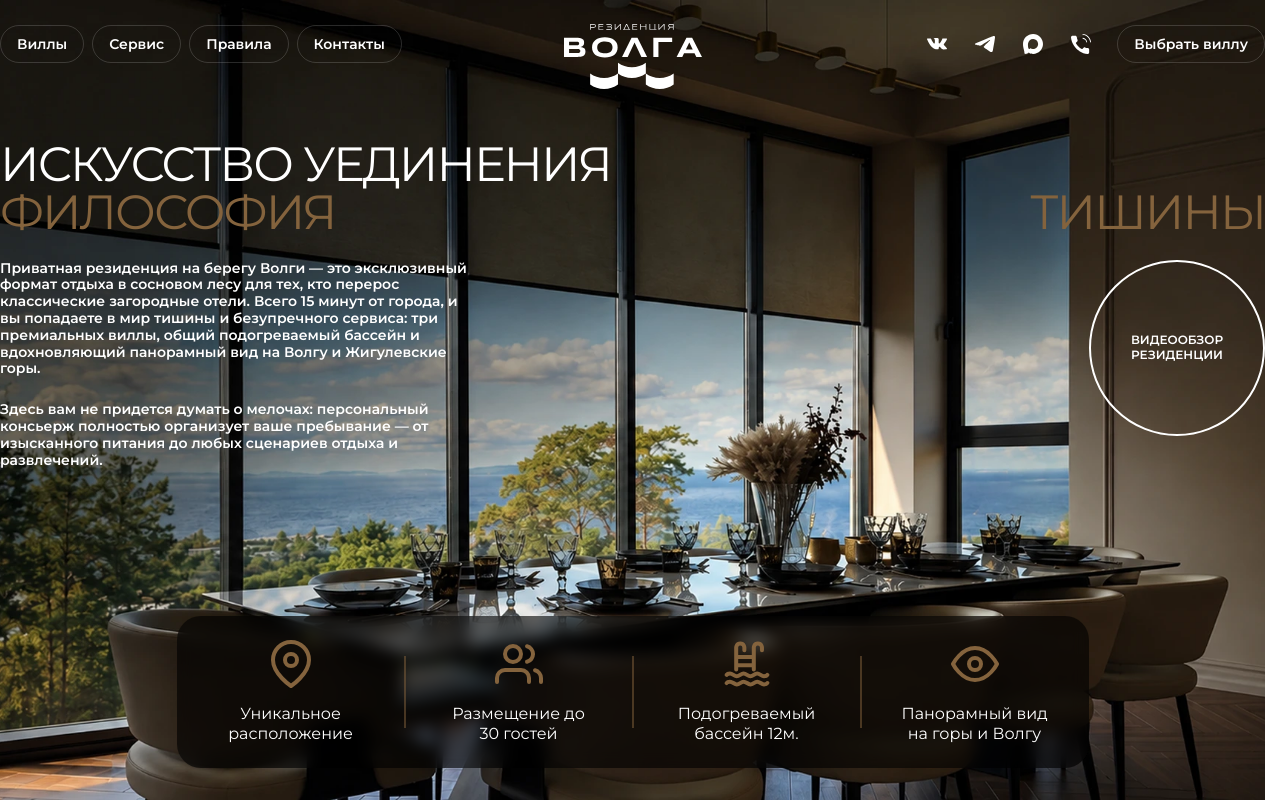
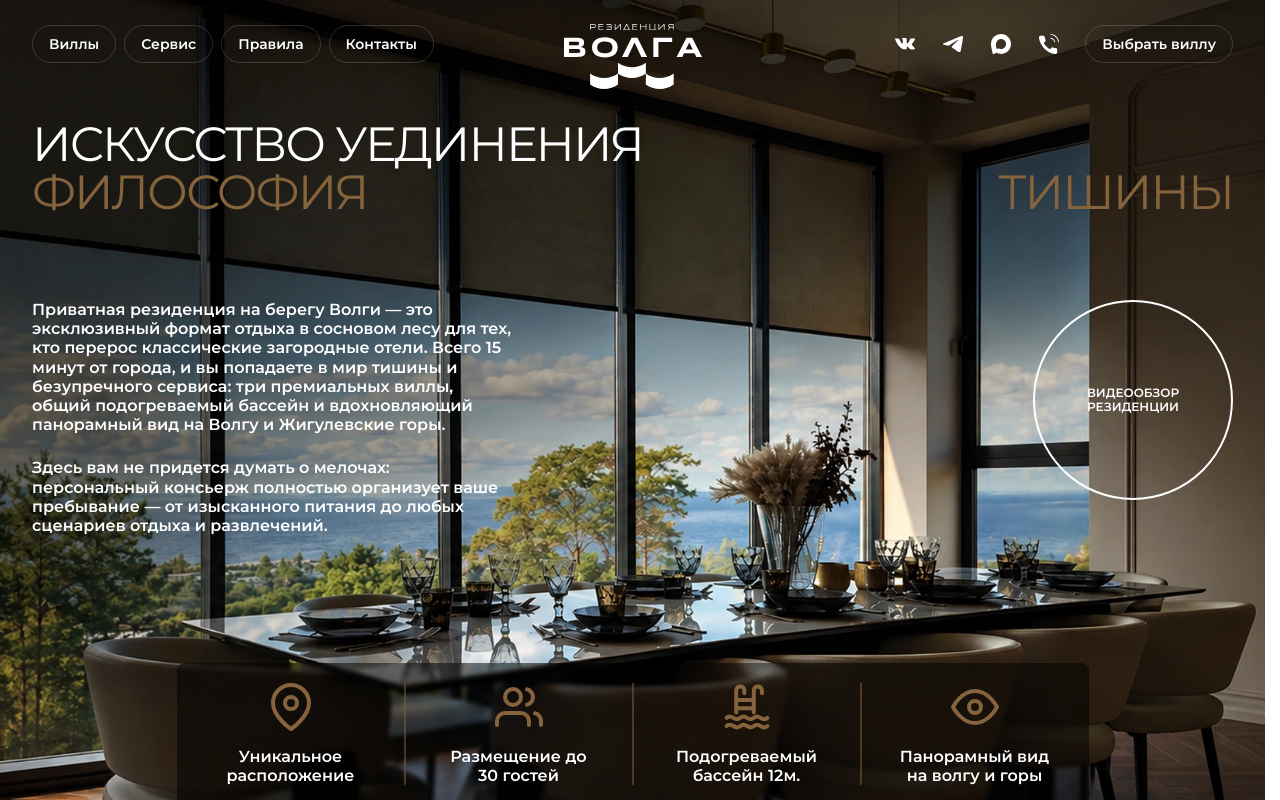
Before and after one commit to Alcon-dev/vlg, a Nuxt app: page / in a window 1280 px wide. Shown: the top 800 px of the page. Built offline with nearby package versions, Linux system fonts and the light colour scheme.

Commit message:
fixed main block

```diff
--- a/app/components/AppHeader.vue
+++ b/app/components/AppHeader.vue
@@ -195,11 +195,14 @@ header {
   display: flex;
   justify-content: space-between;
   align-items: center;
-  padding: 1.5rem 0;
-  max-width: 105rem;
+  padding: 1.5rem 2.5rem;
+  max-width: min(105rem, 1680px);
   margin: 0 auto;
   width: 100%;
   box-sizing: border-box;
+  @include laptop {
+    padding: 1.5rem 2rem;
+  }
   .menu {
     display: flex;
     align-items: center;
@@ -331,7 +334,7 @@ header {
     -webkit-backdrop-filter: blur(4px);
   }
   @include tablet {
-    padding: 1rem 0 1.25rem;
+    padding: 1rem 1rem 1.25rem;
     gap: 0.5rem;
     .menu,
     .socialLinks {
@@ -347,6 +350,7 @@ header {
       border: 1px solid $bg-transparent-16;
       background: transparent;
       box-sizing: border-box;
+      flex-shrink: 0;
       transition:
         background 0.2s ease,
         border-color 0.2s ease;
@@ -367,13 +371,14 @@ header {
       flex-direction: column;
       justify-content: center;
       align-items: center;
-      gap: 0.4rem;
+      gap: 0.3125rem;
       width: 3rem;
       height: 3rem;
       border-radius: 50%;
       border: 1px solid $bg-transparent-16;
       background: transparent;
       box-sizing: border-box;
+      flex-shrink: 0;
       cursor: pointer;
       transition:
         background 0.2s ease,
@@ -395,18 +400,21 @@ header {
     }
     &.menuOpen {
       .burgerLine:nth-child(1) {
-        transform: translateY(0.42rem) rotate(45deg);
+        transform: translateY(0.4375rem) rotate(45deg);
       }
       .burgerLine:nth-child(2) {
         opacity: 0;
       }
       .burgerLine:nth-child(3) {
-        transform: translateY(-0.42rem) rotate(-45deg);
+        transform: translateY(-0.4375rem) rotate(-45deg);
       }
     }
     .logo {
       width: 8rem;
       top: 1rem;
+      @include tablet {
+        width: 5.75rem;
+      }
     }
     .mobileMenuOverlay {
       display: block;
--- a/app/components/sections/MainBlock.vue
+++ b/app/components/sections/MainBlock.vue
@@ -74,7 +74,7 @@
           </h1>
           <div :class="$style.descRow">
             <div :class="$style.desc">
-              <p>
+              <p :class="$style.descLead">
                 Приватная резиденция на берегу Волги — это эксклюзивный формат
                 отдыха в сосновом лесу для тех, кто перерос классические
                 загородные отели. Всего 15 минут от города, и вы попадаете в мир
@@ -82,7 +82,7 @@
                 подогреваемый бассейн и вдохновляющий панорамный вид на Волгу и
                 Жигулевские горы.
               </p>
-              <p>
+              <p :class="$style.descTrail">
                 Здесь вам не придется думать о мелочах: персональный консьерж
                 полностью организует ваше пребывание — от изысканного питания до
                 любых сценариев отдыха и развлечений.
@@ -94,7 +94,9 @@
               aria-label="Смотреть видеообзор резиденции"
               @click="onVideoClick"
             >
-              <span :class="$style.videoCircleText">ВИДЕООБЗОР РЕЗИДЕНЦИИ</span>
+              <span :class="$style.videoCircleText">
+                ВИДЕООБЗОР<br />РЕЗИДЕНЦИИ
+              </span>
             </button>
           </div>
         </div>
@@ -141,7 +143,7 @@ export default {
         { icon: "mainBlockFlag", text: "Подогреваемый\nбассейн 12м." },
         {
           icon: "mainBlockEye",
-          text: "Панорамный вид\nна горы и Волгу",
+          text: "Панорамный вид\nна волгу и горы",
         },
       ],
     };
@@ -301,8 +303,6 @@ export default {
     border-radius: 50%;
     border: 1px solid rgba(255, 255, 255, 0.55);
     background: $bg-transparent-16;
-    backdrop-filter: blur(10px);
-    -webkit-backdrop-filter: blur(10px);
     cursor: pointer;
     display: flex;
     align-items: center;
@@ -365,16 +365,17 @@ export default {
     justify-content: space-between;
     gap: 8rem;
     width: 100%;
-    max-width: 105rem;
+    max-width: min(105rem, 1680px);
     margin: 0 auto;
-    padding: 5rem 0 2.5rem;
+    padding: 5rem 2.5rem 2.5rem;
     box-sizing: border-box;
     @include laptop {
-      padding: 2rem 0;
+      padding: 2rem;
     }
     @include tablet {
-      padding: 1.5rem 0 1rem;
-      gap: 1.5rem;
+      padding: 0.75rem 1rem 1.25rem;
+      gap: 1.25rem;
+      justify-content: flex-start;
     }
     .heroRow {
       display: flex;
@@ -383,6 +384,10 @@ export default {
       flex: 1;
       min-height: 0;
       width: 100%;
+      @include tablet {
+        flex: 0 0 auto;
+        justify-content: flex-start;
+      }
       .heroCopy {
         display: flex;
         flex-direction: column;
@@ -390,10 +395,10 @@ export default {
         width: 100%;
         min-width: 0;
         @include laptop {
-          gap: 1.5rem;
+          gap: 5.25rem;
         }
         @include tablet {
-          gap: 1rem;
+          gap: 1.25rem;
         }
         .title {
           display: flex;
@@ -411,7 +416,10 @@ export default {
               font-size: 3rem;
             }
             @include tablet {
+              width: 100%;
               font-size: 1.75rem;
+              letter-spacing: -0.04em;
+              white-space: nowrap;
             }
           }
           .titleSecondary {
@@ -427,7 +435,8 @@ export default {
             }
             @include tablet {
               font-size: 1.5rem;
-              gap: 1rem;
+              letter-spacing: -0.04em;
+              gap: 0.75rem;
             }
           }
         }
@@ -438,9 +447,14 @@ export default {
           gap: 2rem;
           width: 100%;
           @include tablet {
-            flex-direction: column;
-            align-items: flex-start;
-            gap: 1.25rem;
+            display: grid;
+            grid-template-columns: 1fr;
+            grid-template-areas:
+              "lead"
+              "video"
+              "trail";
+            gap: 2.625rem;
+            align-items: stretch;
           }
           .desc {
             display: flex;
@@ -448,6 +462,10 @@ export default {
             gap: 1.5rem;
             max-width: 30rem;
             min-width: 0;
+            @include tablet {
+              display: contents;
+              max-width: none;
+            }
             p {
               margin: 0;
               font-size: 1.125rem;
@@ -455,10 +473,21 @@ export default {
               line-height: 1.2;
               color: $text-white;
               @include laptop {
-                font-size: 0.875rem;
+                font-size: 1rem;
               }
               @include tablet {
-                font-size: 0.8125rem;
+                font-size: 0.875rem;
+                font-weight: 400;
+              }
+            }
+            .descLead {
+              @include tablet {
+                grid-area: lead;
+              }
+            }
+            .descTrail {
+              @include tablet {
+                grid-area: trail;
               }
             }
           }
@@ -474,7 +503,6 @@ export default {
             display: flex;
             align-items: center;
             justify-content: center;
-            padding: 1.5rem;
             box-sizing: border-box;
             transition:
               background 0.2s ease,
@@ -484,20 +512,18 @@ export default {
               border-color: $text-white;
             }
             @include laptop {
-              width: 11rem;
-              height: 11rem;
-              padding: 1.25rem;
+              width: 12.5rem;
+              height: 12.5rem;
             }
             @include tablet {
-              width: 8.5rem;
-              height: 8.5rem;
-              padding: 1rem;
-              align-self: center;
+              grid-area: video;
+              justify-self: center;
+              background: $bg-overlay;
+              border: none;
             }
             .videoCircleText {
               font-size: 1.125rem;
               font-weight: 600;
-              paragraph-spacing: 0.5rem;
               line-height: 1.2;
               text-align: center;
               text-transform: uppercase;
@@ -506,8 +532,9 @@ export default {
                 max-width: 6rem;
               }
               @include tablet {
-                font-size: 0.625rem;
-                max-width: 5rem;
+                font-size: 0.8125rem;
+                line-height: 1.2;
+                max-width: 7rem;
               }
             }
           }
@@ -521,17 +548,23 @@ export default {
       display: flex;
       align-items: stretch;
       gap: 3rem;
-      padding: 1.5rem;
-      border-radius: 1.5rem;
-      background: rgba(0, 0, 0, 0.6);
-      backdrop-filter: blur(8px);
-      -webkit-backdrop-filter: blur(8px);
+      height: 8.875rem;
+      padding: 1.2375rem 1.5rem;
+      border-radius: 0.5rem;
+      background: $bg-overlay;
+      backdrop-filter: blur(2px);
+      -webkit-backdrop-filter: blur(2px);
       box-sizing: border-box;
       @include tablet {
+        max-width: none;
+        height: auto;
         display: grid;
         grid-template-columns: repeat(2, 1fr);
         gap: 0;
-        border-radius: 1rem;
+        padding: 0;
+        margin-top: auto;
+        backdrop-filter: none;
+        -webkit-backdrop-filter: none;
       }
       .featureItem {
         position: relative;
@@ -540,7 +573,7 @@ export default {
         display: flex;
         flex-direction: column;
         align-items: center;
-        justify-content: flex-start;
+        justify-content: center;
         gap: 1rem;
         text-align: center;
         &:not(:last-child)::after {
@@ -550,20 +583,24 @@ export default {
           right: -1.5rem;
           transform: translate(50%, -50%);
           width: 1px;
-          height: 4.5rem;
+          height: 6.4rem;
           background: $text-accent;
         }
         @include tablet {
-          gap: 0.5rem;
-          padding: 0.75rem 0.5rem;
+          flex-direction: row;
+          align-items: center;
+          justify-content: flex-start;
+          gap: 0.75rem;
+          padding: 0.75rem;
+          text-align: left;
           &:not(:last-child)::after {
             display: none;
           }
           &:nth-child(odd) {
-            border-right: 1px solid $text-accent;
+            border-right: 1px solid rgba($text-accent, 0.5);
           }
           &:nth-child(-n + 2) {
-            border-bottom: 1px solid $text-accent;
+            border-bottom: 1px solid rgba($text-accent, 0.5);
           }
         }
         .featureIcon {
@@ -572,21 +609,24 @@ export default {
           object-fit: contain;
           flex-shrink: 0;
           @include tablet {
-            width: 1.75rem;
-            height: 1.75rem;
+            width: 1.625rem;
+            height: 1.625rem;
           }
         }
         .featureText {
           margin: 0;
           font-size: 1rem;
-          line-height: 1.25;
-          font-weight: 400;
+          line-height: 1.2;
+          font-weight: 600;
           text-align: center;
           color: $text-white;
           white-space: pre-line;
           @include tablet {
             font-size: 0.75rem;
             font-weight: 300;
+            line-height: 1.2;
+            text-align: left;
+            letter-spacing: -0.04em;
           }
         }
       }
--- a/app/components/sections/Reserv.vue
+++ b/app/components/sections/Reserv.vue
@@ -1739,7 +1739,7 @@ export default {
   display: flex;
   flex-direction: column;
   width: 100%;
-  max-width: 105rem;
+  max-width: min(105rem, 1680px);
   margin: 0 auto;
 }
 
@@ -1826,7 +1826,7 @@ export default {
 }
 
 .reservContainer {
-  max-width: 105rem;
+  max-width: min(105rem, 1680px);
   margin: 0 auto;
   display: flex;
   flex-direction: column;
--- a/app/pages/index.vue
+++ b/app/pages/index.vue
@@ -65,7 +65,7 @@ export default {
 
 <style lang="scss" module>
 .wrapper {
-  max-width: 105rem;
+  max-width: min(105rem, 1680px);
   width: 100%;
   margin: 0 auto;
 }
```
